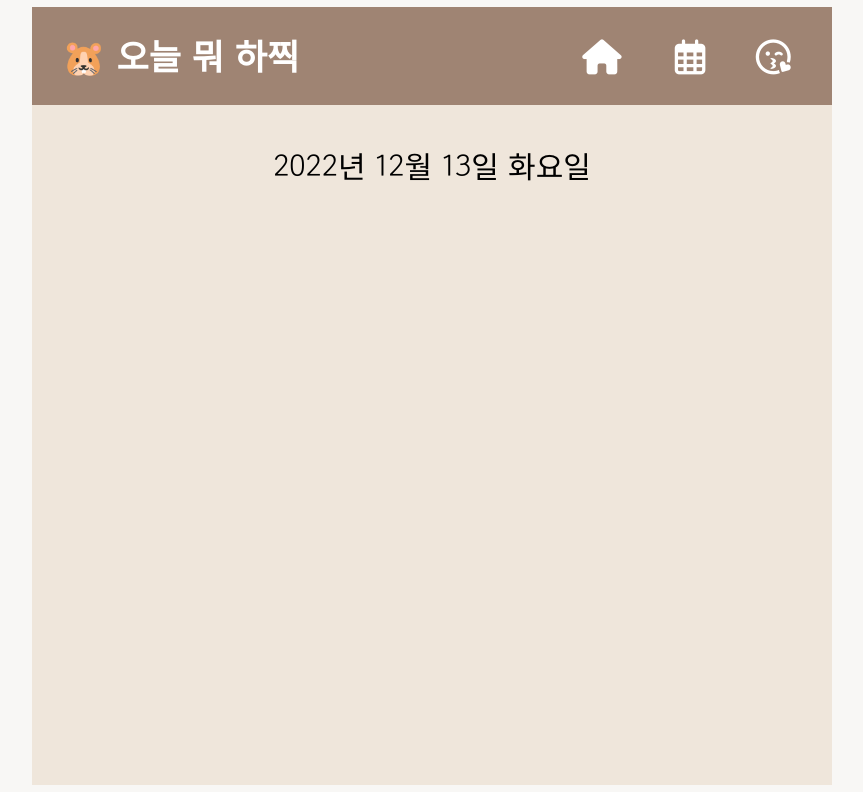
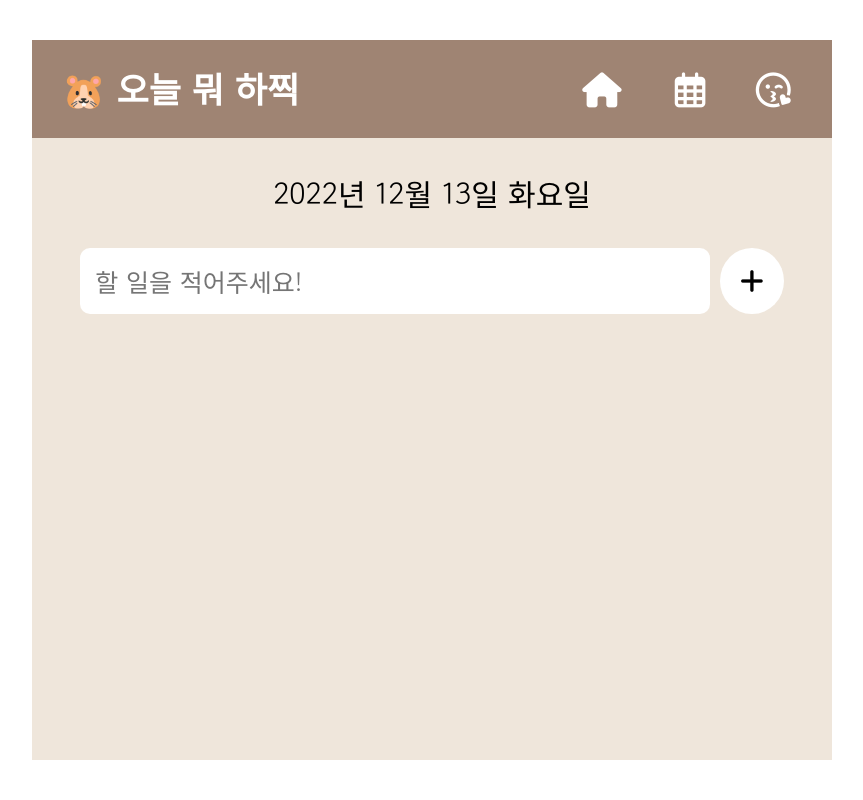
Before and after one commit to dev-sena/fe-my-todo-app, a React (Create React App) app: page / in a window 1280 px wide. Shown: the whole page, without its empty margins (208-1071 px from the left). Built offline with nearby package versions, Linux system fonts and the light colour scheme.

Commit message:
CRUD 중 C 구현

```diff
--- a/data.json
+++ b/data.json
@@ -21,19 +21,9 @@
       "isCompleted": false
     },
     {
-      "description": "알닐나ㅣ러ㅏ미ㅓㄹ아",
+      "description": "ddd",
       "isCompleted": false,
       "id": 5
-    },
-    {
-      "description": "ddddd",
-      "isCompleted": false,
-      "id": 6
-    },
-    {
-      "description": "ㅇㅇㅇ",
-      "isCompleted": false,
-      "id": 7
     }
   ]
 }
--- a/src/App.js
+++ b/src/App.js
@@ -1,29 +1,36 @@
 import React from "react";
 import { BrowserRouter, Routes, Route } from "react-router-dom";
+import styled from "styled-components";
 
 import Navbar from "./compenents/Navbar";
-import Main from "./Main";
-import styled from "styled-components";
+import Main from "./pages/Main";
+import Author from "./pages/Author";
 
 // styled-components
-const Wrapper = styled.nav`
-  height: 99vh;
-  display: flex;
-  flex-direction: column;
-  align-items: center;
-  justify-content: center;
+const Wrapper = styled.div`
+    width: 800px;
+    height: 90vh;
 
-  background-color: rgb(248, 247, 245);
+    background-color: #efe6db;
+
+    /* 가운데 정렬 */
+    position: absolute;
+    left: 50%;
+    top: 50%;
+    transform: translate(-50%, -50%);
 `;
 
 function App() {
     return (
         <BrowserRouter>
             <Wrapper>
+                <div className="app">
                     <Navbar />
                     <Routes>
                         <Route path="/" element={<Main />} />
+                        <Route path="/author" element={<Author />} />
                     </Routes>
+                </div>
             </Wrapper>
         </BrowserRouter>
     );
--- a/src/Main.js
+++ /dev/null
@@ -1,24 +0,0 @@
-import styled from "styled-components";
-import GetDate from "./compenents/GetDate";
-
-const MainStyle = styled.div`
-  width: 800px;
-  height: 85vh;
-  padding: 20px;
-
-  display: flex;
-  flex-direction: column;
-  align-items: center;
-
-  background-color: #efe6db;
-`;
-
-const Main = () => {
-  return (
-    <MainStyle>
-      <GetDate />
-    </MainStyle>
-  );
-};
-
-export default Main;
--- /dev/null
+++ b/src/compenents/CreateTodo.js
@@ -0,0 +1,74 @@
+import { useNavigate } from "react-router-dom";
+import { useState } from "react";
+import styled from "styled-components";
+
+// styled-components
+const CreateTodoStyle = styled.div`
+    display: flex;
+    justify-content: center;
+    gap: 10px;
+
+    input {
+        width: 630px;
+        padding: 15px;
+        font-size: 25px;
+
+        border: none;
+        border-radius: 10px;
+    }
+
+    button {
+        border: none;
+        padding: 15px 20px;
+
+        background-color: white;
+        border-radius: 50%;
+
+        cursor: pointer;
+
+        &:hover {
+            background-color: #9f8473;
+            color: white;
+        }
+    }
+`;
+
+// components
+const CreateTodo = () => {
+    // 투두를 생성하기 위한 상태
+    const [description, setDescription] = useState("");
+    const [isCompleted, setIsCompleted] = useState(false);
+    const navigate = useNavigate();
+
+    // 투두를 생성버튼을 누르면 실행할 함수
+    const handleCreate = (e) => {
+        e.preventDefault();
+
+        // 요청을 보낼 데이터
+        const todo = { description, isCompleted };
+
+        fetch("http://localhost:3001/todos", {
+            method: "POST",
+            headers: {
+                "Content-type": "Application/json",
+            },
+            body: JSON.stringify(todo),
+        })
+            .then(() => {
+                navigate("/");
+                window.location.reload(); // 새로고침해야 새로 추가한 글이 보임
+            })
+            .catch((err) => console.log(err));
+    };
+
+    return (
+        <CreateTodoStyle>
+            <input type="text" placeholder="할 일을 적어주세요!" value={description} onChange={(e) => setDescription(e.target.value)} required />
+            <button onClick={handleCreate}>
+                <i className="fa-solid fa-plus fa-2x"></i>
+            </button>
+        </CreateTodoStyle>
+    );
+};
+
+export default CreateTodo;
--- a/src/compenents/GetDate.js
+++ b/src/compenents/GetDate.js
@@ -8,7 +8,7 @@ const DateStyle = styled.div`
     display: flex;
     justify-content: center;
 
-  margin: 25px 0;
+    margin: 40px 0;
 `;
 
 // components
--- a/src/compenents/Navbar.js
+++ b/src/compenents/Navbar.js
@@ -30,7 +30,7 @@ const Narbar = () => {
             <Link to="/">
                 <i className="fa-regular fa-calendar-days"></i>
             </Link>
-      <Link to="/">
+            <Link to="/author">
                 <i className="fa-regular fa-face-kiss-wink-heart"></i>
             </Link>
         </NavStyle>
--- a/src/index.css
+++ b/src/index.css
@@ -131,4 +131,5 @@ a {
 }
 * {
   box-sizing: border-box;
+  font-family: "Gowun Dodum", sans-serif;
 }
--- /dev/null
+++ b/src/pages/Author.js
@@ -0,0 +1,56 @@
+import styled from "styled-components";
+
+// style-components
+const AuthorStyle = styled.div`
+    height: 700px;
+
+    /* 요소 전체 중앙 정렬 */
+    position: absolute;
+    left: 50%;
+    top: 60%;
+    transform: translate(-50%, -50%);
+
+    /* 요소 각각 가운데 정렬 */
+    display: flex;
+    flex-direction: column;
+    align-items: center;
+
+    font-family: "Gowun Dodum", sans-serif;
+    font-size: 30px;
+    font-weight: 700;
+
+    .author-profile {
+        width: 300px;
+        height: 300px;
+        border-radius: 50%;
+        background-color: #c8bfe7;
+        margin-bottom: 50px;
+    }
+
+    a {
+        &:hover {
+            color: #9f8473;
+        }
+    }
+
+    div {
+        margin-bottom: 20px;
+    }
+`;
+
+// components
+const Author = () => {
+    return (
+        <AuthorStyle>
+            <div className="author-profile"></div>
+            <div>만든 이: sena</div>
+            <div>
+                <a href="https://github.com/dev-sena" target="__blank">
+                    github: dev-sena
+                </a>
+            </div>
+        </AuthorStyle>
+    );
+};
+
+export default Author;
--- /dev/null
+++ b/src/pages/Main.js
@@ -0,0 +1,16 @@
+import styled from "styled-components";
+import GetDate from "../compenents/GetDate";
+import CreateTodo from "../compenents/CreateTodo";
+
+const MainStyle = styled.div``;
+
+const Main = () => {
+    return (
+        <MainStyle>
+            <GetDate className="date" />
+            <CreateTodo />
+        </MainStyle>
+    );
+};
+
+export default Main;
```
Also changed, not shown: 1 other file (tests, documents, lock files or other folders). Lines whose indentation alone changed are shown as unchanged.
